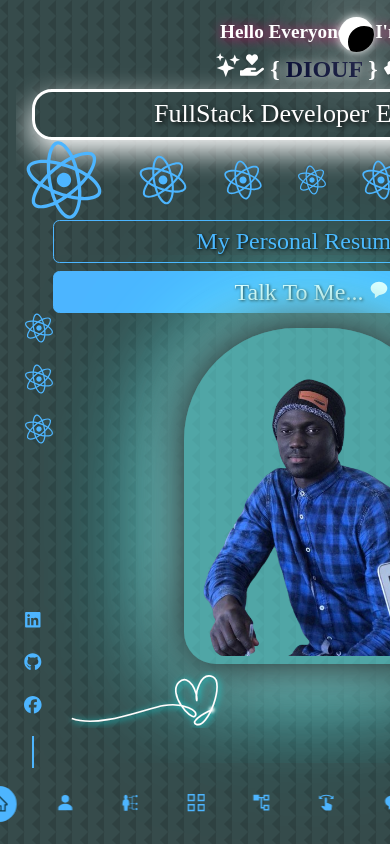
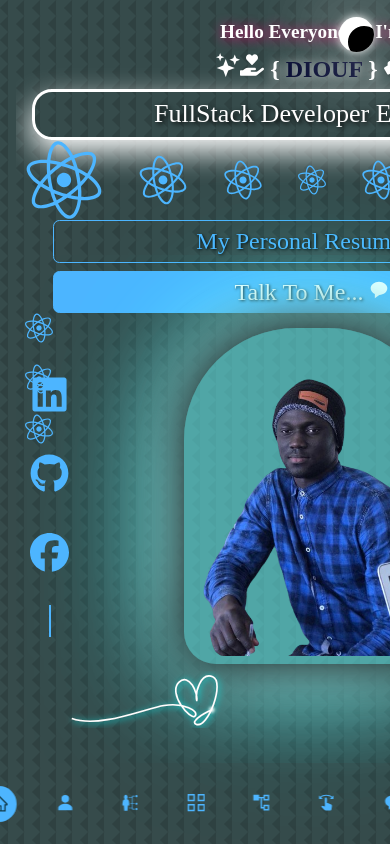
Before and after one commit to Mouhamed1003/keenprogrammer.com, a React (Create React App) app: page / in a window 390 px wide. Shown: the top 844 px of the page. Built offline with nearby package versions, Linux system fonts and the light colour scheme.

Commit message:
Update header.css

```diff
--- a/src/components/header/header.css
+++ b/src/components/header/header.css
@@ -364,8 +364,10 @@ header {
         height: 90%; /* Réduire la hauteur */
     }
     .header_socials {
-        font-size: 1.1rem; /* Réduire la taille de la police */
+        font-size: 10vw; /* Réduire la taille de la police */
         bottom: 0rem; /* Décaler vers le bas */
+        left: 3.7vw;
+        top: 22rem;
     }
     .maphoto {
         width: 16rem; /* Réduire la largeur */
```
